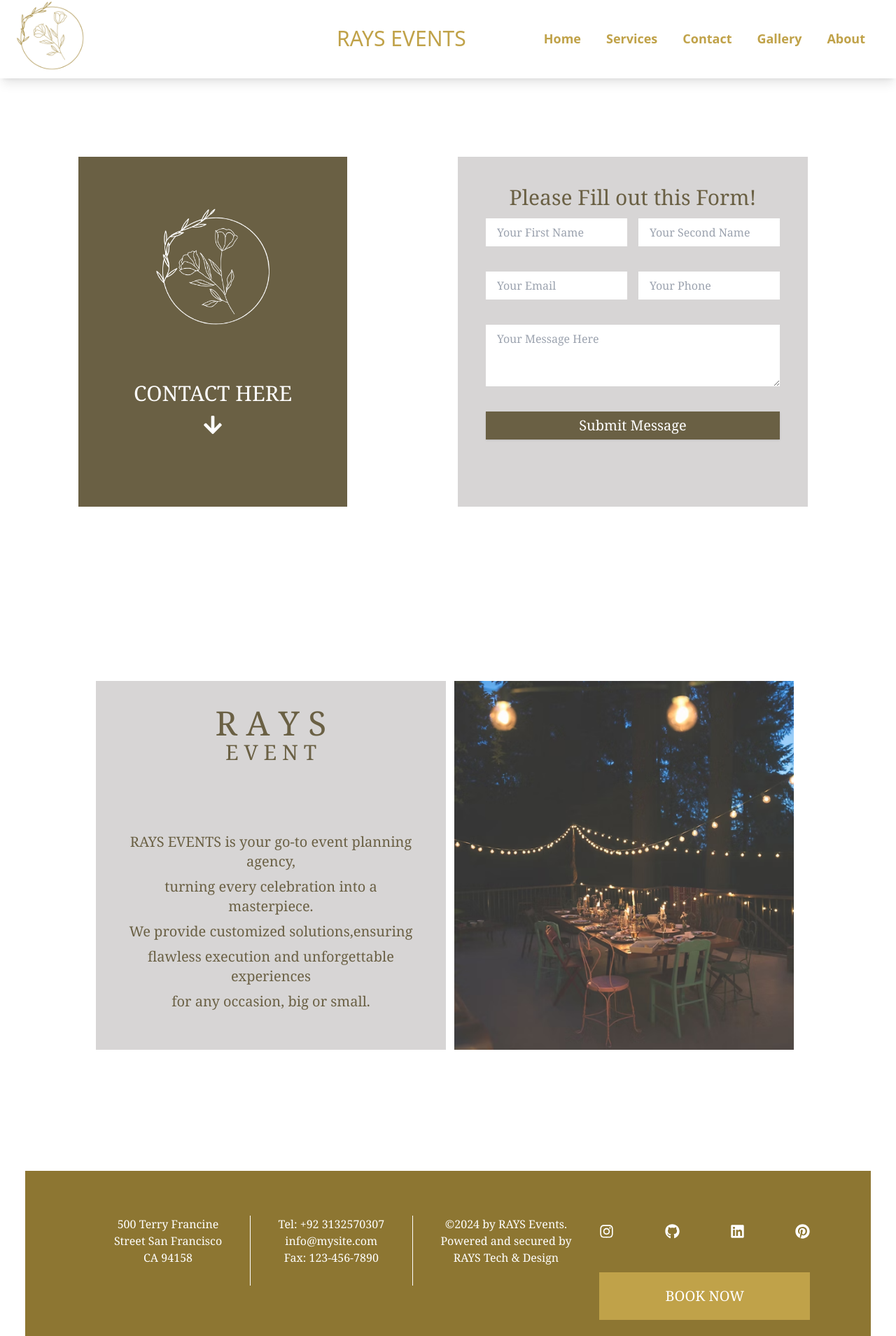
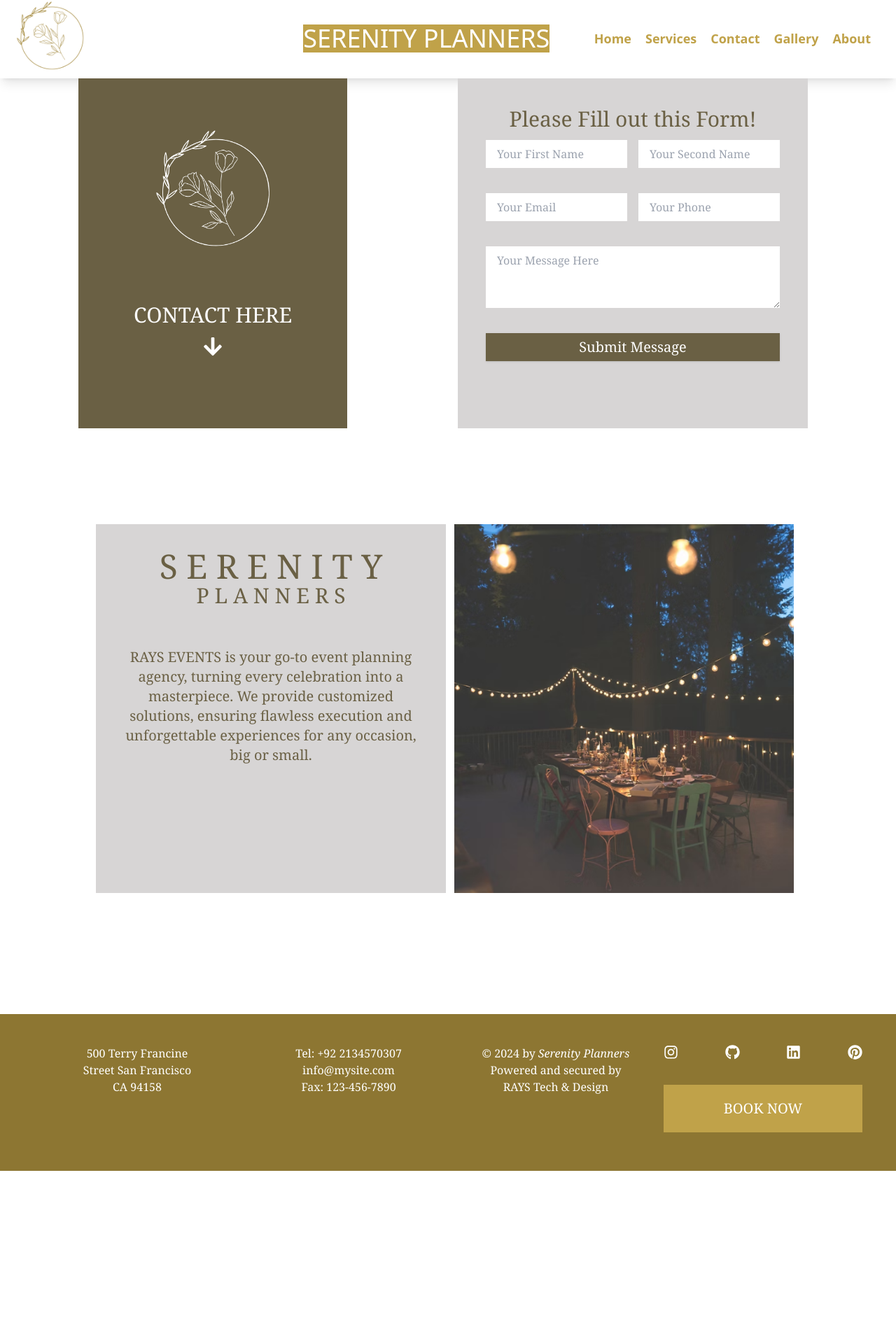
Before and after one commit to yumnashaikh07/Event-Planner-Website02, a Next.js app: page /contact in a window 1280 px wide. Shown: the top 1909 px of the page at 70% size. After the commit the page ends 1709 px from the top, so only its background shows below. Built offline with nearby package versions, Linux system fonts and the light colour scheme.

Commit message:
Changed dates

```diff
--- a/src/app/contact/page.tsx
+++ b/src/app/contact/page.tsx
@@ -4,14 +4,11 @@ import { FaArrowDown } from "react-icons/fa";
 export default function Contact() {
   return (
     <main className="mx-auto">
-<section className="  grid grid-cols-1 md:grid-cols-2 md:p-28 ">
-        <div className="bg-[#6a6044]  p-5 md:w-96 ">
+<section className="  grid grid-cols-1 md:grid-cols-2 md:px-28 ">
+        <div className="bg-[#6a6044] p-5 md:w-96">
           <div className="flex flex-col text-white font font-extralight text-3xl  justify-center items-center">
-
             <Image src={"/RAYS (8).png"} width={300} height={300} alt="" />
             <h3 className="mb-3 ">CONTACT HERE</h3><FaArrowDown/>
-            {/* <h3>to turn your</h3>
-            <h3 className="my-3">dreams into reality</h3> */}
           </div>
         </div>
         <div>
@@ -21,13 +18,9 @@ export default function Contact() {
 
 <section className="  grid grid-cols-1 md:grid-cols-2 md:p-[137px]">
     <div className="md:w-[500px] md:h-[527px] md:p-9 p-10 md:mt-0 mt-5 flex flex-col text-[#6a6044] font text-center bg-[#d7d5d5]">
-          <h1 className="text-5xl">R A Y S </h1>
-          <h1 className="text-3xl">E V E N T</h1>
-          <p className="text-xl mt-24">RAYS EVENTS is your go-to event planning agency,</p>
-          <p className="text-xl mt-2"> turning every celebration into a masterpiece.</p>
-          <p className="text-xl mt-2"> We provide customized solutions,ensuring </p>
-          <p className="text-xl mt-2">  flawless execution and unforgettable experiences </p>
-          <p className="text-xl mt-2"> for any occasion, big or small.</p>
+          <h1 className="text-5xl">S E R E N I T Y</h1>
+          <h1 className="text-3xl">P L A N N E R S</h1>
+         <p className="text-xl mt-14">RAYS EVENTS is your go-to event planning agency, turning every celebration into a masterpiece. We provide customized solutions, ensuring flawless execution and unforgettable experiences for any occasion, big or small.</p>
     </div>
     <div className="mx-auto">
           <Image
--- a/src/components/footer.tsx
+++ b/src/components/footer.tsx
@@ -2,31 +2,34 @@ import Link from "next/link"
 import { FaGithub, FaInstagram, FaLinkedin, FaPinterest } from "react-icons/fa"
 export default function Footer (){
     return(
-        <main className=" flex justify-center  bg-[#8d7632]  mx-auto p-5 md:mx-9 md:my-9 h-[500px] md:h-72 ">
-            <section className="md:flex md:justify-between text-center font  md:p-11">
-<div className=" text-white  md:mx-10  flex-col" >
+        <main className=" bg-[#8d7632]  mx-auto md:my-9 h-[500px] md:h-56 ">
+            <section className="grid grid-cols-1 md:grid-cols-4 space-x-3 text-center font md:px-12  md:py-11">
+<div className=" text-white flex-col" >
 <h1>500 Terry Francine</h1>
 <h2>Street San Francisco</h2>
 <h3>CA 94158</h3>
 </div>
 
-<div className=" md:h-[100px] md:w-[0.25px]  bg-white"></div>
+{/* <div className=" md:h-[100px] md:w-[0.25px]  bg-white"></div> */}
 
-<div className=" text-white my-5 md:my-0  md:mx-10  flex-col">
-<h1>Tel: +92 3132570307</h1>
+<div className=" text-white  flex-col">
+<h1>Tel: +92 2134570307</h1>
 <h1>info@mysite.com</h1>
 <h1>Fax: 123-456-7890</h1>
 </div>
 
-<div className=" md:h-[100px]  md:w-[0.25px]  bg-white"></div>
+{/* <div className=" md:h-[100px] md:w-[0.25px] bg-white"></div> */}
 
-<div className=" text-white my-5 md:my-0  md:mx-10 flex-col">
-    <h1>©2024 by RAYS Events.</h1>
-    <h1>Powered and secured by </h1>
-    <h1><Link href={"PERSONAL PORTFOLIO LINK"} className="hover:underline font-thin ">RAYS Tech & Design</Link></h1>
+<div className=" text-white flex-col">
+   <h5>&copy; {new Date().getFullYear()} by <em>Serenity Planners</em></h5>
+    <h5>Powered and secured by</h5>
+<a href="https://raysportfolio.vercel.app/" target="_blank" rel="noopener noreferrer" className="hover:underline">
+  <h5>RAYS Tech & Design</h5>
+</a>
+
 </div>
 <div className="flex flex-col  ">
-<div className="text-white flex md:justify-between justify-center my-3  space-x-11 md:space-x-5">
+<div className="text-white flex md:justify-between justify-center space-x-11 md:space-x-0 ">
     <a
         href="https://www.instagram.com/rays._.digital/"
         target="_blank"
@@ -56,10 +59,7 @@ export default function Footer (){
         <FaPinterest size={21} />
     </a>
     </div>
-    <Link href={"/serviceselection"} className="text-xl  px-32 py-5  text-white mt-3 md:mt-9 md:px-20 hover:text-[#c0a249] hover:bg-white md:py-5 bg-[#c0a249]">BOOK NOW</Link>
-<div>
-    <p className="text-md mt-5 text-white">&copy; {new Date().getFullYear()}RAYS Events. All rights reserved.</p>
-</div>
+    <Link href={"/serviceselection"} className="text-xl  px-32 py-5  text-white mt-3 md:mt-9 md:px-2 hover:text-[#c0a249] hover:bg-white md:py-5 bg-[#c0a249]">BOOK NOW</Link>
 </div>
     </section>
         </main>
--- a/src/components/header.tsx
+++ b/src/components/header.tsx
@@ -14,11 +14,11 @@ export default function Header() {
             alt="logo"
           />
         </div>
-        <div className="text-xl md:text-3xl font-extralight   md:ml-60">
-          RAYS EVENTS
+        <div className="text-xl bg-[#c0a249] text-white md:text-4xl font-extralight  md:ml-60">
+         SERENITY PLANNERS
         </div>
         <nav className="md:flex md:justify-between md:items-center hidden flex-items-end justify-end ">
-          <ul className="flex space-x-9 text-lg  font-semibold mr-11 ">
+          <ul className="flex space-x-5 text-lg  font-semibold mr-9 ">
             <li>
               <Link href="/" className="hover:underline">
                 Home
```
Also changed, not shown: src/components/calenderwithavailabledates.tsx (+28 -27 lines).
